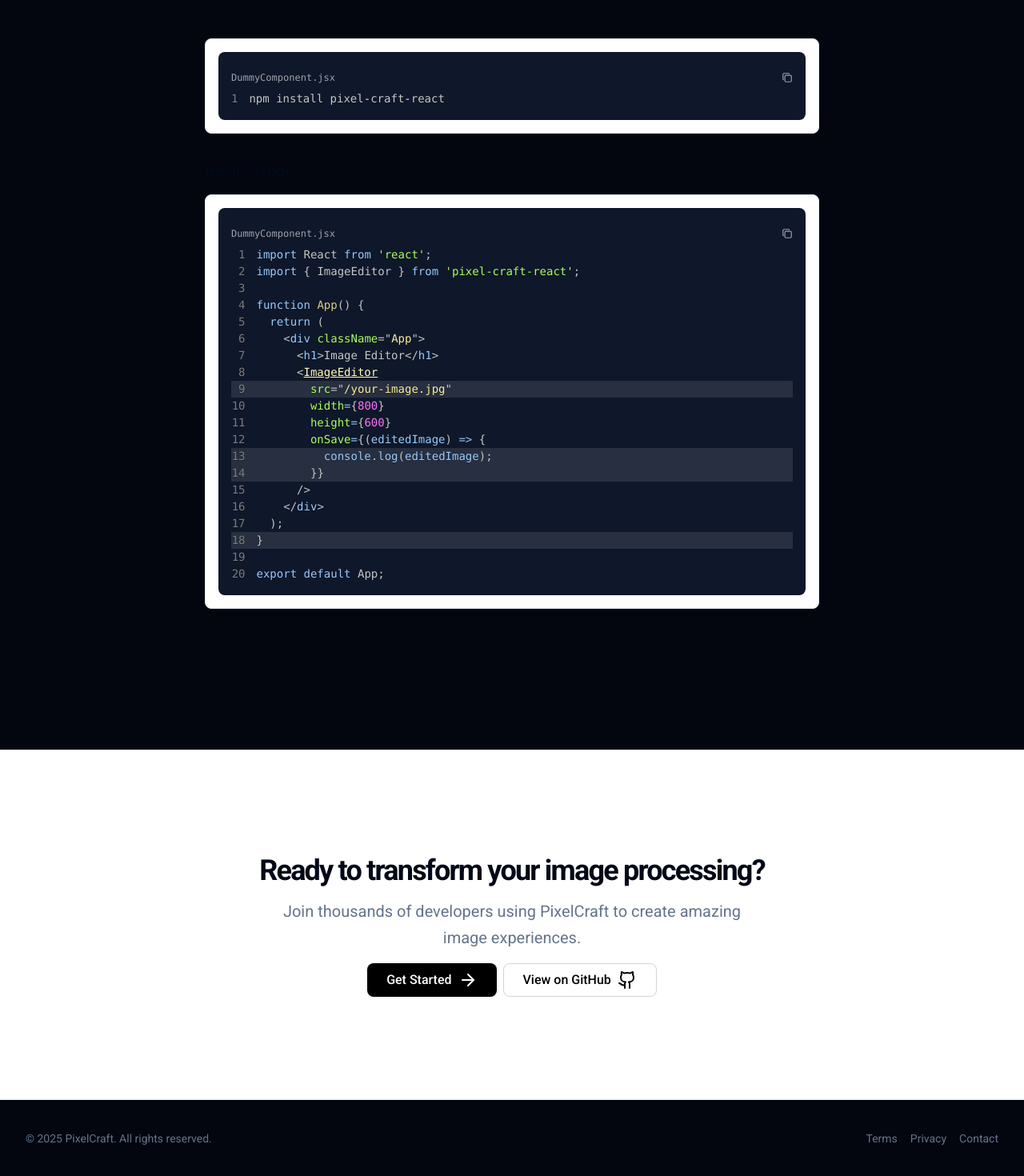
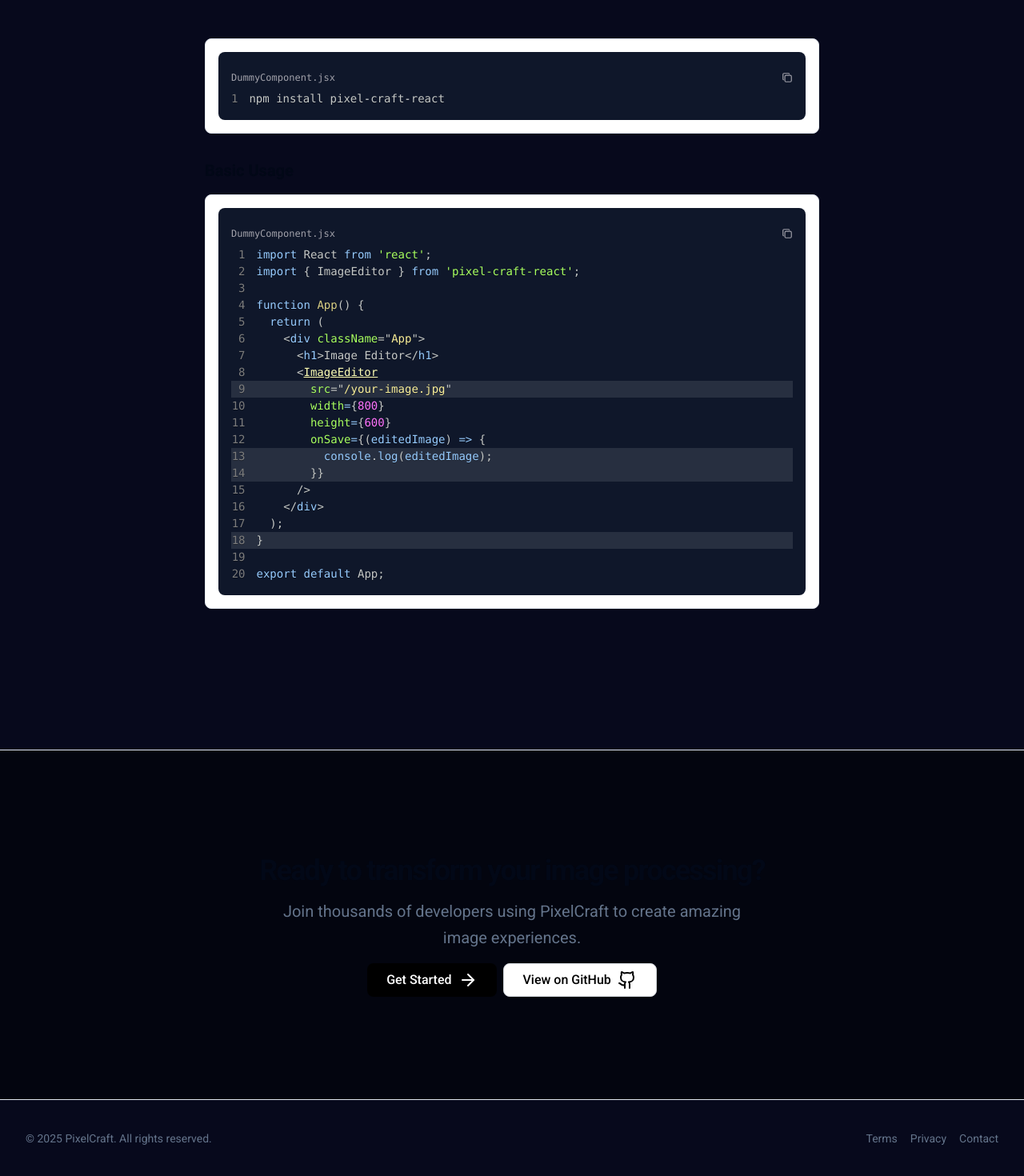
Before and after one commit to Aditay-Singh06/pixcel-craft, a Next.js app in the folder frontend/: page / in a window 1280 px wide. Shown: the part 4102-5572 px from the top of the page at 80% size. Built offline with nearby package versions, Linux system fonts and the light colour scheme.

Commit message:
color chnages on landing page

```diff
--- a/frontend/components/Installation.jsx
+++ b/frontend/components/Installation.jsx
@@ -6,7 +6,7 @@
   return (
     <section
               id="installation"
-              className="w-full py-12 md:py-24 lg:py-32 bg-[#03050F]"
+              className="w-full py-12 md:py-24 lg:py-32 bg-[#07091C]"
             >
               <div className="container px-4 md:px-6">
                 <div className="flex flex-col items-center justify-center space-y-4 text-center">
--- a/frontend/src/app/page.jsx
+++ b/frontend/src/app/page.jsx
@@ -16,7 +16,6 @@
       <div className=" mb-20 ">
         <Navbar />
       </div>
-      <div className="sidebar"></div>
       <main className="flex-1">
         <section id="hero-section mt-20">
           <Spotlight/>
@@ -54,7 +53,7 @@
         <Installation />
 
         {/* CTA Section */}
-        <section className="w-full py-12 md:py-24 lg:py-32 border-t">
+        <section className="w-full py-12 md:py-24 lg:py-32 border-t bg-[#03050F]">
           <div className="container grid items-center justify-center gap-4 px-4 text-center md:px-6">
             <div className="space-y-3">
               <h2 className="text-3xl font-bold tracking-tighter md:text-4xl/tight">
@@ -84,7 +83,7 @@
       </main>
 
       {/* Footer */}
-      <footer className="w-full border-t py-6 md:py-0 bg-[#03050F] ">
+      <footer className="w-full border-t py-6 md:py-0 bg-[#03050F] bg-[#07091C]">
         <div className="container flex flex-col items-center justify-between gap-4 md:h-24 md:flex-row ">
           <p className="text-center text-sm leading-loose text-muted-foreground md:text-left">
             © {new Date().getFullYear()} PixelCraft. All rights reserved.
```
